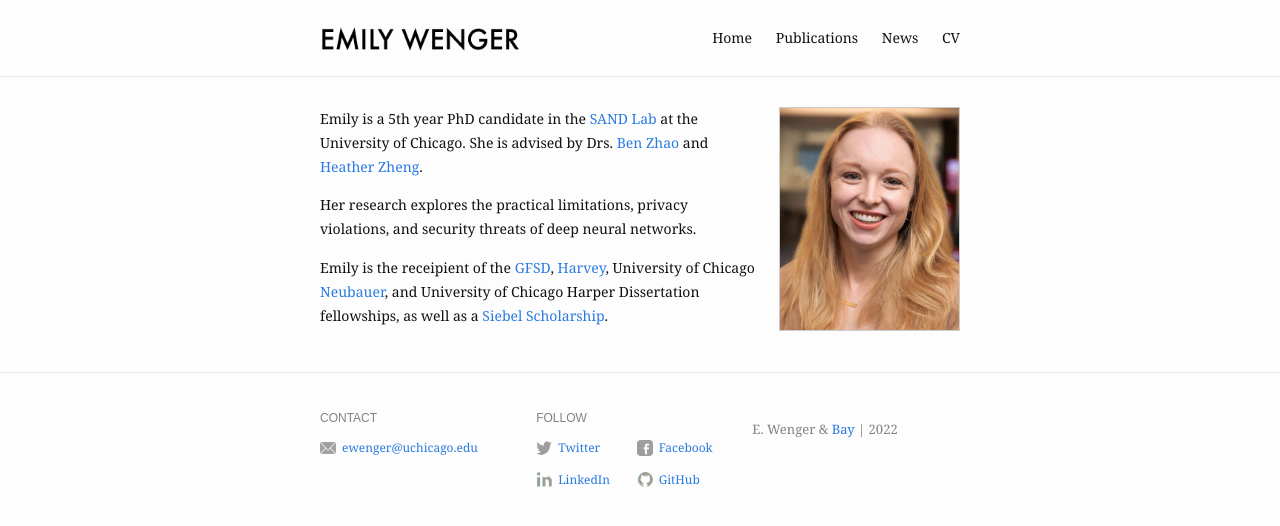
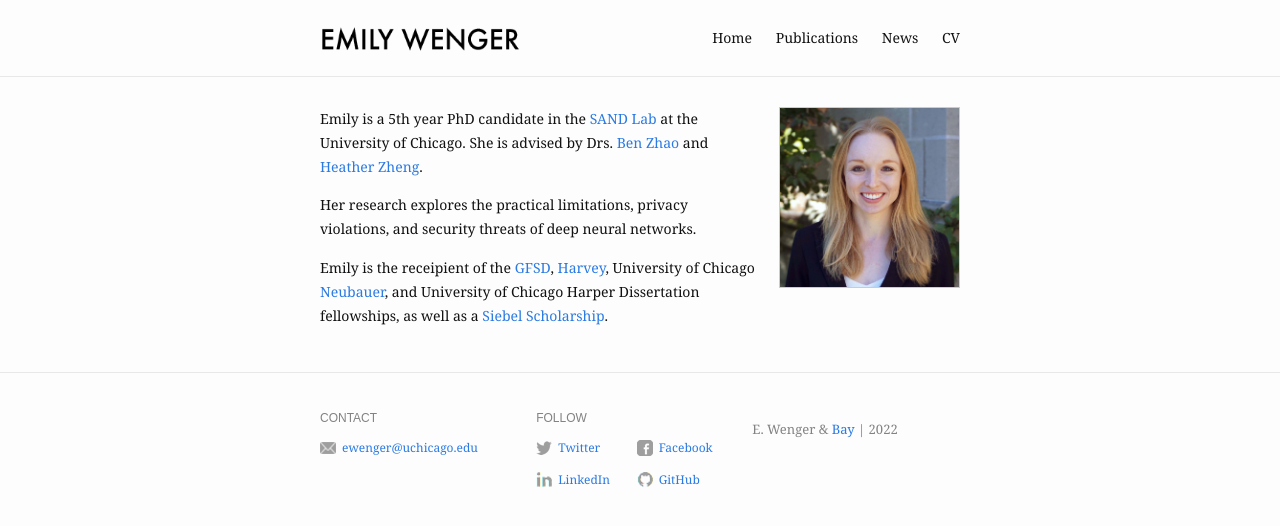
Before and after one commit to emilywenger/emilywenger.github.io, a Jekyll site: the page built from index.md, in a window 1280 px wide. Shown: the top 526 px of the page. Built offline with Jekyll 4.4.1, drawn with Linux system fonts in a browser that asks for light colours.

Commit message:
updated headshot

```diff
--- a/index.md
+++ b/index.md
@@ -1,7 +1,7 @@
 ---
 layout: home
 profile_picture:
-  src: /assets/img/wenger_headshot_final.jpg
+  src: /assets/img/ewenger_headshot.jpg
   alt: website picture
 ---
 
```
Also changed, not shown: assets/ewenger_headshot.jpg (added), assets/img/ewenger_headshot.jpg (added).
